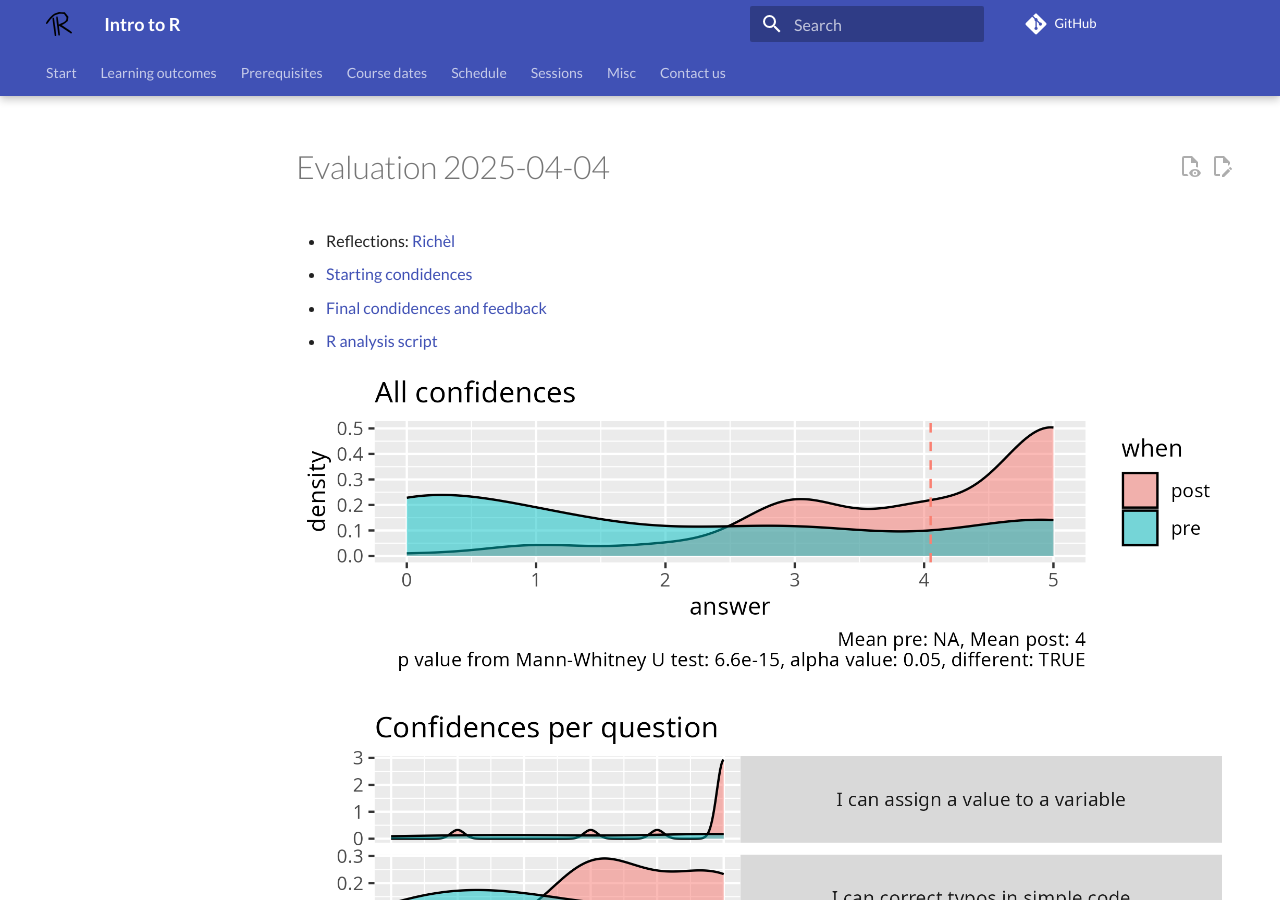
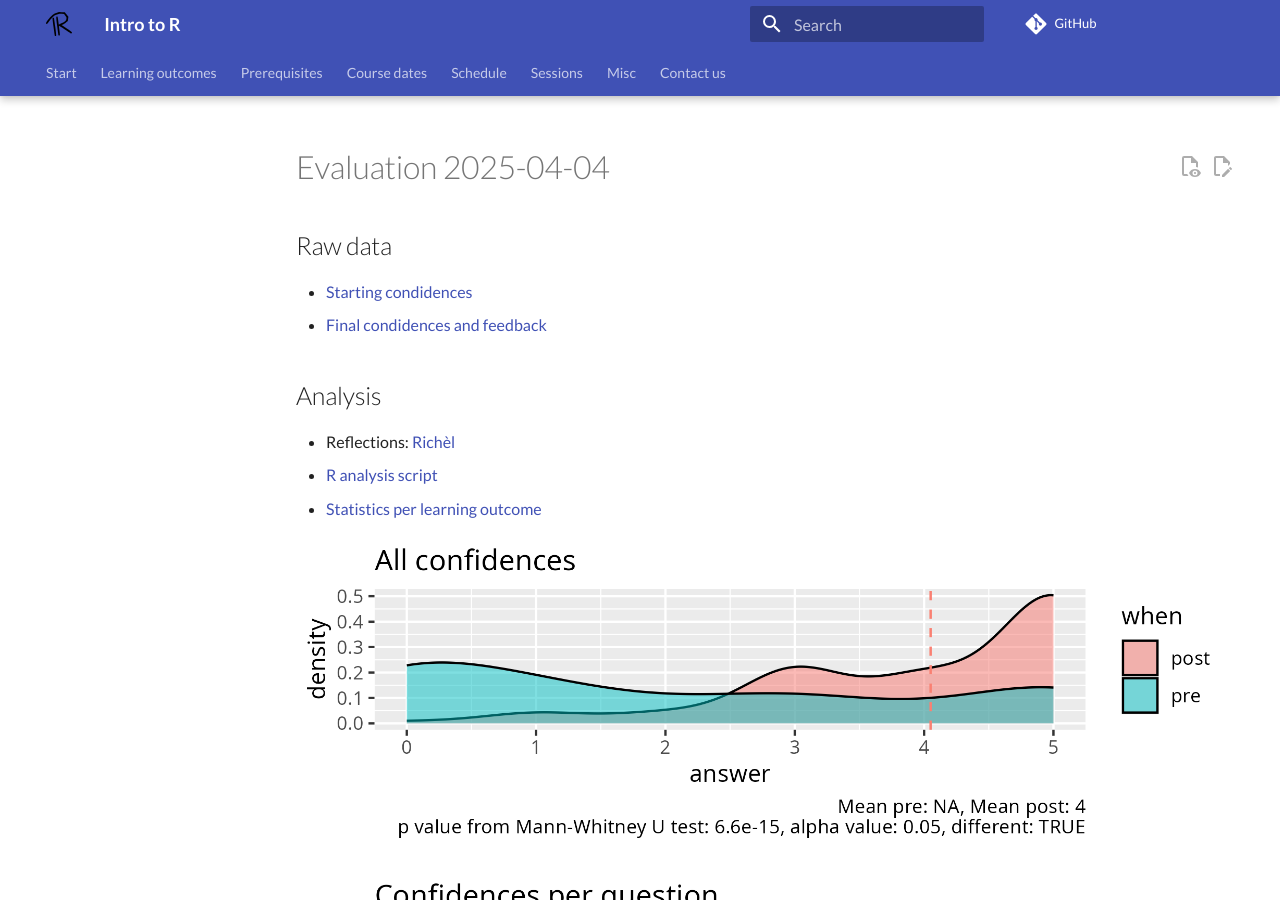
Before and after one commit to richelbilderbeek/intro_r_course, an MkDocs documentation site: the page built from docs/evaluations/20250404/README.md, in a window 1280 px wide and 900 px high. Built offline with MkDocs 1.6.1 and Material for MkDocs 9.7.7, drawn with Linux system fonts in a browser that asks for light colours; comment, search, counter and statistics services are not loaded.

Commit message:
Show raw data first

```diff
--- a/docs/evaluations/20250404/README.md
+++ b/docs/evaluations/20250404/README.md
@@ -1,9 +1,15 @@
 # Evaluation 2025-04-04
 
-- Reflections: [Richèl](../../reflections/20250404/README.md)
+## Raw data
+
 - [Starting condidences](start.csv)
 - [Final condidences and feedback](final.csv)
+
+## Analysis
+
+- Reflections: [Richèl](../../reflections/20250404/README.md)
 - [R analysis script](analyse.R)
+- [Statistics per learning outcome](stats.csv)
 
 ![All confidences](all_confidences.png)
 
```
